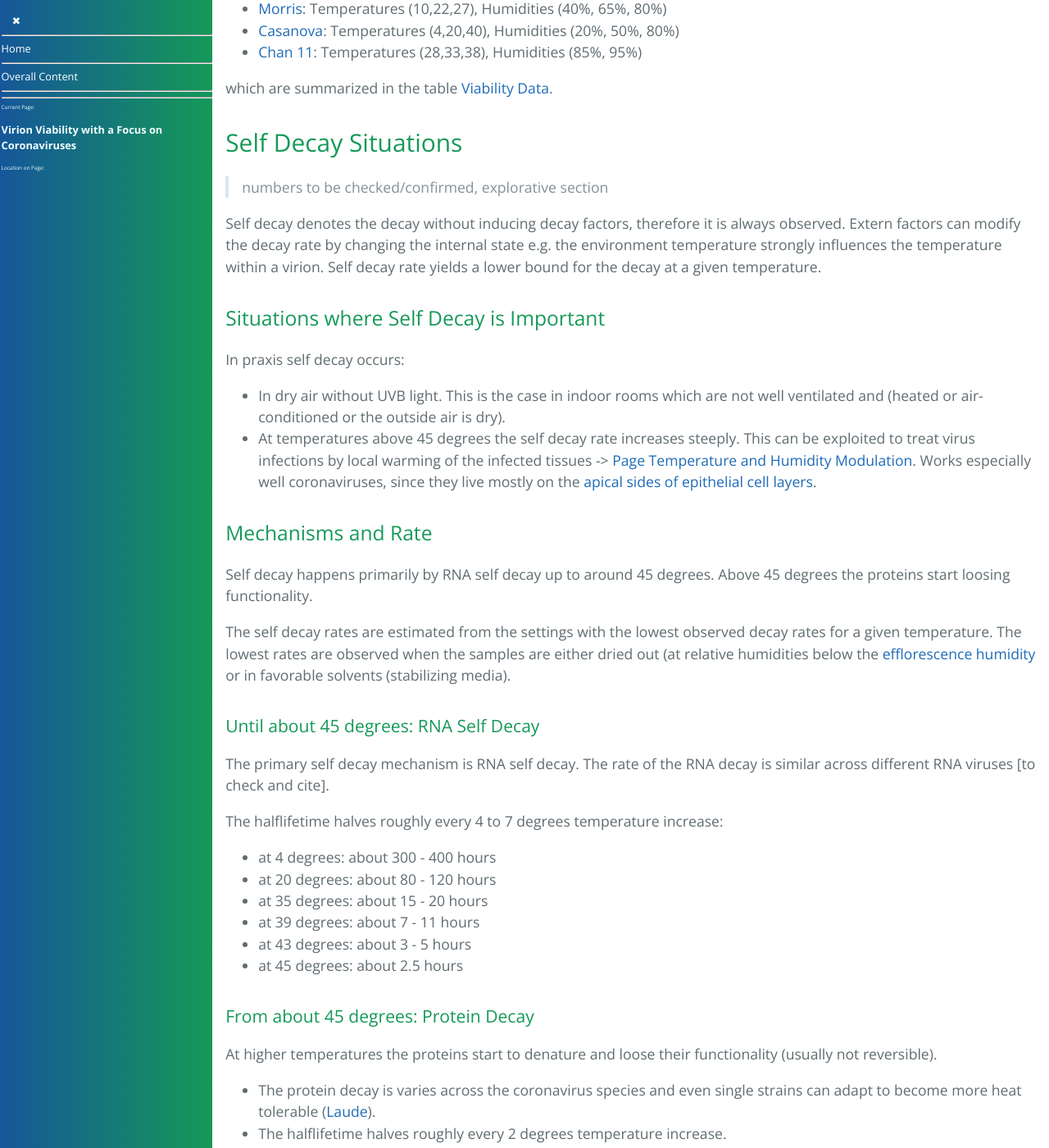
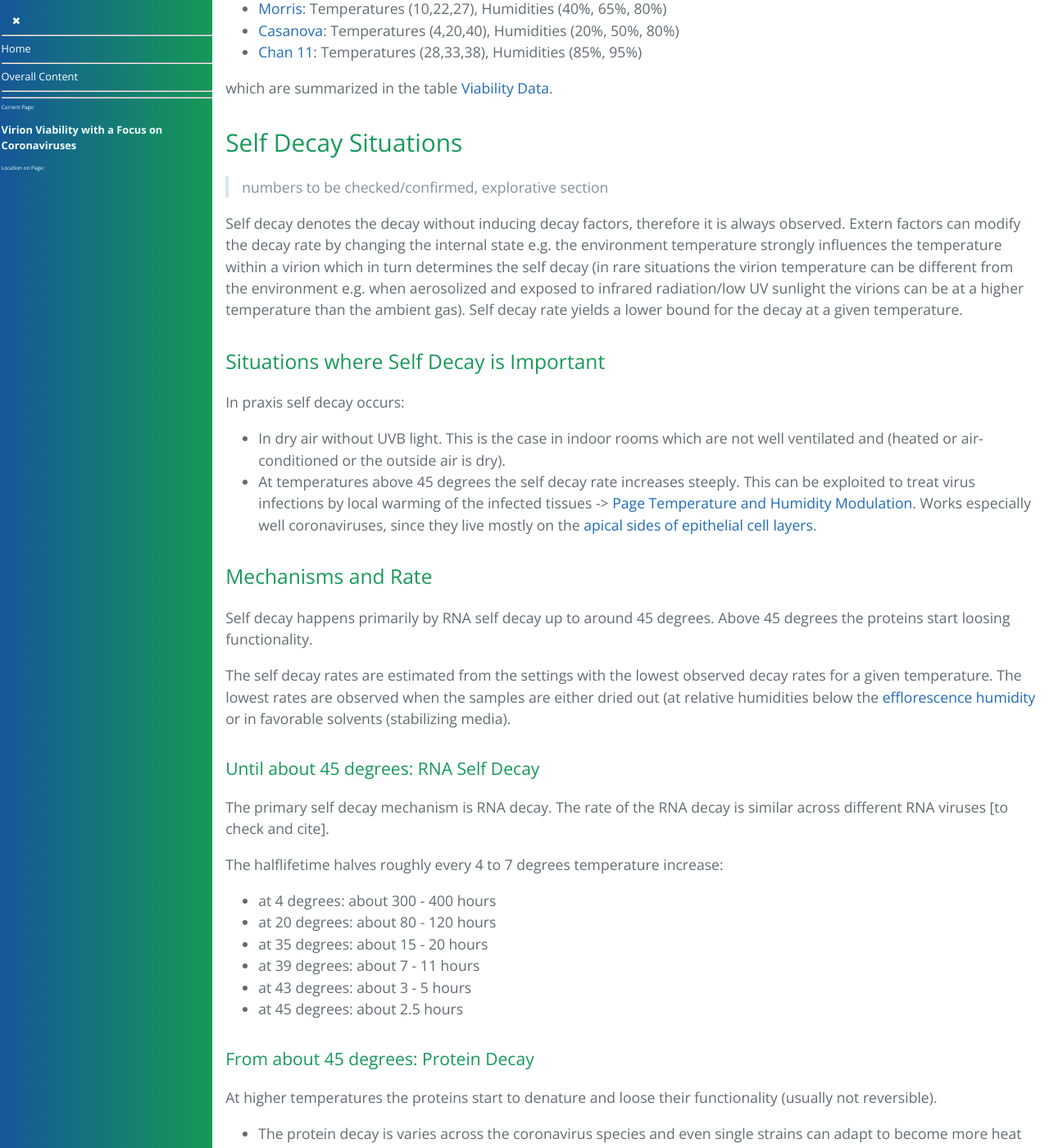
Before and after one commit to forestgrape/coronavirus, a Jekyll site: the page built from 2_biological/virion_viability.md, in a window 1280 px wide and 1400 px high, scrolled down 8424 px. Shown: the whole window at 82% size. Built offline with Jekyll 4.4.1, drawn with Linux system fonts in a browser that asks for light colours; our own code applies the rules of GitHub Pages for plain Markdown files; some of the changed text lies outside the part shown.

Commit message:
formulations

```diff
--- a/2_biological/virion_viability.md
+++ b/2_biological/virion_viability.md
@@ -81,7 +81,7 @@
 [Virions](../2_biological/viruses.md#virion) decay happens everywhere: in the air, in the body, on surfaces and in water. Coronavirus virions decay fast compared to other forms of life.
 Depending on the environment at different speeds and with different mechanisms. In many situations one decay mechanism is much faster than the others, in this case the overall decay rate can be approximated by the fastest decay rate. In some situations different decay mechanisms interact or have similar speeds and so all of them have to be taken into account to estimate the overall decay.
 
-The principal reasons for the fast decay are:
+The principal decay mechanisms and reasons for the fast decay are:
 * The genome is [stored in ssRNA](../2_biological/life-forms.md#ssrna)
 * The envelope of coronaviruses consists of fatty acids acquired form the host cell and similar to the host cell membrane. In multicellular organism the cell-membranes neither have evolved to be stable outside the organism nor to keep out most substances. Cells also have ion pumps to even out imbalances such as osmotic pressures, without metabolism virions do not.
 * The spikes proteins are under tension, since they have spring loaded energy to induce cell membrane fusion. On heat, temperature changes or chemical forces the spikes can loose this energy. To some extent this is also the case for the N protein.
@@ -270,7 +270,7 @@
 
 > numbers to be checked/confirmed, explorative section
 
-Self decay denotes the decay without inducing decay factors, therefore it is always observed. Extern factors can modify the decay rate by changing the internal state e.g. the environment temperature strongly influences the temperature within a virion. Self decay rate yields a lower bound for the decay at a given temperature.
+Self decay denotes the decay without inducing decay factors, therefore it is always observed. Extern factors can modify the decay rate by changing the internal state e.g. the environment temperature strongly influences the temperature within a virion which in turn determines the self decay (in rare situations the virion temperature can be different from the environment e.g. when aerosolized and exposed to infrared radiation/low UV sunlight the virions can be at a higher temperature than the ambient gas). Self decay rate yields a lower bound for the decay at a given temperature.
 
 #### Situations where Self Decay is Important
 In praxis self decay occurs:
```
Also changed, not shown: other parts of 2_biological/virion_viability.md (+1 -1 lines).
